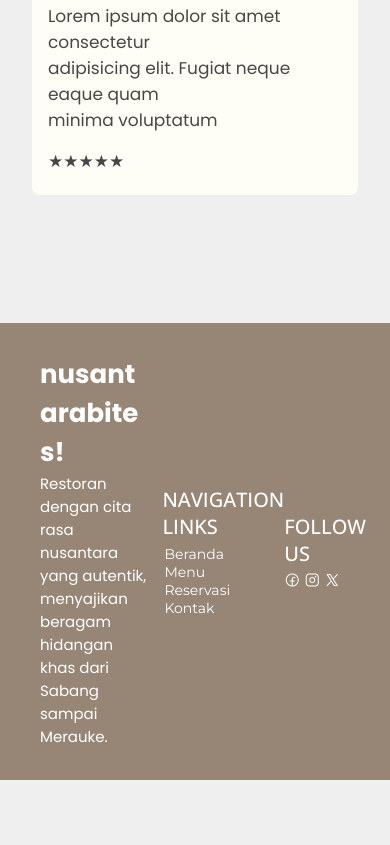
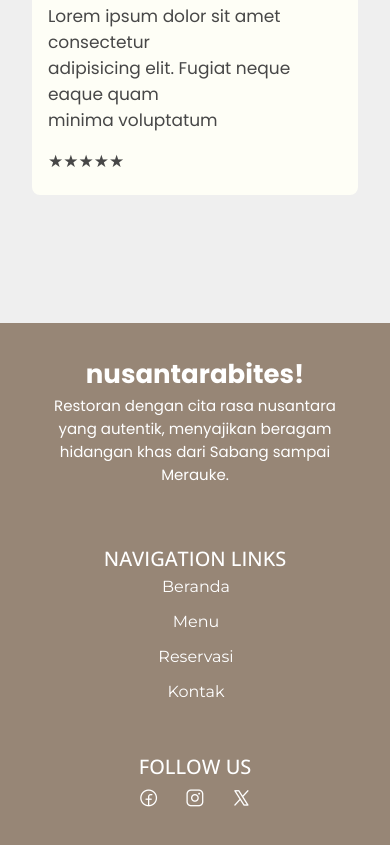
Before and after one commit to baskororinakit/Nusantara-Bites, a plain HTML site: page index.html in a window 390 px wide. Shown: the part 4186-5031 px from the top of the page. Before the commit the page ends 4966 px from the top, so only its background shows below. Drawn offline with nearby package versions, Linux system fonts and the light colour scheme; a web font is replaced by a local one.

Commit message:
update: footer section media query

```diff
--- a/styles/media-query.css
+++ b/styles/media-query.css
@@ -250,3 +250,79 @@
         max-width: 100%;
     }
 }
+
+/* Footer Section Responsive */
+
+@media (max-width: 870px) {
+  .footer-container {
+    flex-direction: column;
+    align-items: center;
+    gap: 2rem;
+    padding: 2rem 1rem;
+    width: 100%;
+    box-sizing: border-box;
+    text-align: center;
+  }
+  .footer-about,
+  .links-footer,
+  .social-footer {
+    width: 100%;
+    margin-bottom: 1.5rem;
+    text-align: center;
+  }
+  .links-footer ul,
+  .social-footer ul {
+    padding-left: 0;
+    margin: 0 auto;
+    display: flex;
+    flex-direction: column;
+    align-items: center;
+    gap: 0.5rem;
+  }
+  .links-footer ul li {
+    margin-bottom: 0.5rem;
+  }
+  .social-footer ul {
+    flex-direction: row;
+    gap: 1.2rem;
+    justify-content: center;
+    margin-top: 0.5rem;
+  }
+  .social-footer a i {
+    font-size: 1.7rem;
+    margin: 0 0.2rem;
+  }
+}
+
+@media (max-width: 870px) {
+  .footer-container {
+    padding: 1.2rem 0.5rem;
+    gap: 1.2rem;
+    text-align: center;
+  }
+  .footer-about h2,
+  .links-footer h2,
+  .social-footer h2 {
+    font-size: 1.2rem;
+    text-align: center;
+  }
+  .footer-about p {
+    font-size: 0.95rem;
+    text-align: center;
+  }
+  .links-footer ul li,
+  .social-footer a {
+    font-size: 1rem;
+    text-align: center;
+  }
+  .social-footer a i {
+    font-size: 1.3rem;
+  }
+  .links-footer ul,
+  .social-footer a{
+    flex-direction: column;
+    /* gap: 1rem; */
+    justify-content: center;
+    align-items: center;
+  }
+}
```
